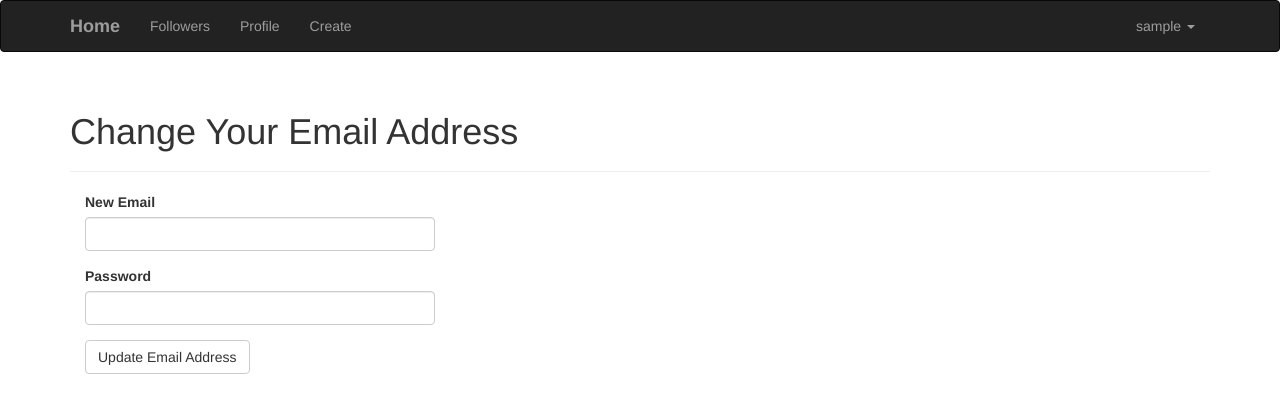
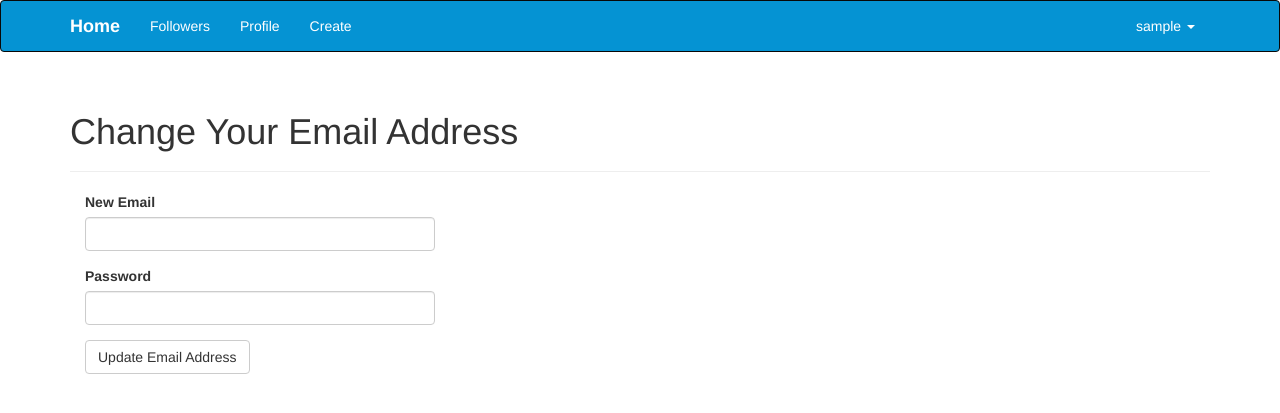
Before and after one commit to penglee87/flaskweb, a Flask app: page /auth/change-email in a window 1280 px wide. Shown: the top 413 px of the page. Run offline with Flask 2, Linux system fonts and the light colour scheme; the visitor is signed in with stand-in values (Sample User, id 1); data comes from the database, SQL or seed files in the repository; some libraries are stand-ins or nearby versions.

Commit message:
201607081515

```diff
--- a/app/templates/base.html
+++ b/app/templates/base.html
@@ -9,7 +9,7 @@
 {% endblock %}
 
 {% block navbar %}
-<div class="navbar navbar-inverse" role="navigation" >
+<div class="navbar navbar-inverse" role="navigation"  style="background-color:#0593d3;">
     <!--  style="background-color:#C0C0C0;" -->
     <div class="container">
         <div class="navbar-header">
@@ -19,23 +19,23 @@
                 <span class="icon-bar"></span>
                 <span class="icon-bar"></span>
             </button>
-            <a class="navbar-brand active" href="{{ url_for('main.show_all') }}"><b>Home</b></a>
+            <a class="navbar-brand active" style="color:#FFFFFF;" href="{{ url_for('main.show_all') }}"><b>Home</b></a>
         </div>
         <div class="navbar-collapse collapse">
             <ul class="nav navbar-nav">
                 {% if current_user.is_authenticated %}
-                <li{% if show_followed %} class="active"{% endif %}><a href="{{ url_for('main.show_followed') }}">Followers</a></li>
-                <li><a href="{{ url_for('main.user', username=current_user.username) }}">Profile</a></li>
-                <li><a href="{{ url_for('main.create', username=current_user.username) }}">Create</a></li>
+                <li><a style="color:#FFFFFF;" href="{{ url_for('main.show_followed') }}">Followers</a></li>
+                <li><a style="color:#FFFFFF;" href="{{ url_for('main.user', username=current_user.username) }}">Profile</a></li>
+                <li><a style="color:#FFFFFF;" href="{{ url_for('main.create', username=current_user.username) }}">Create</a></li>
                 {% endif %}
             </ul>
             <ul class="nav navbar-nav navbar-right">
                 {% if current_user.can(Permission.MODERATE_COMMENTS) %}
-                <li><a href="{{ url_for('main.moderate') }}">Moderate Comments</a></li>
+                <li><a style="color:#FFFFFF;" href="{{ url_for('main.moderate') }}">Moderate Comments</a></li>
                 {% endif %}
                 {% if current_user.is_authenticated %}
-                <li class="dropdown">
-                    <a href="#" class="dropdown-toggle" data-toggle="dropdown">
+                <li class="dropdown" >
+                    <a style="color:#FFFFFF;" href="#" class="dropdown-toggle" data-toggle="dropdown">
                         {{ current_user.username }} <b class="caret"></b>
                     </a>
                     <ul class="dropdown-menu">
@@ -45,7 +45,7 @@
                     </ul>
                 </li>
                 {% else %}
-                <li><a href="{{ url_for('auth.login') }}">Log In</a></li>
+                <li><a style="color:#FFFFFF;" href="{{ url_for('auth.login') }}">Log In</a></li>
                 {% endif %}
             </ul>
         </div>
```
